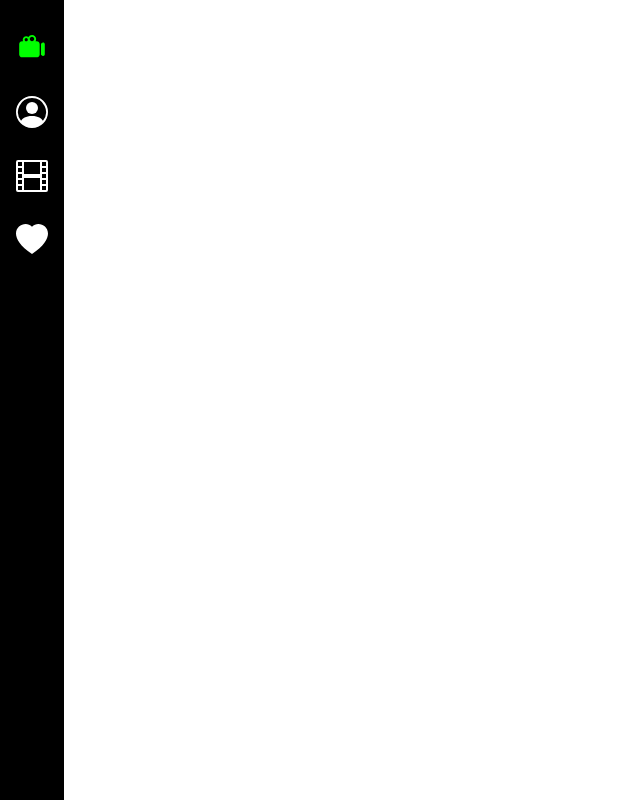
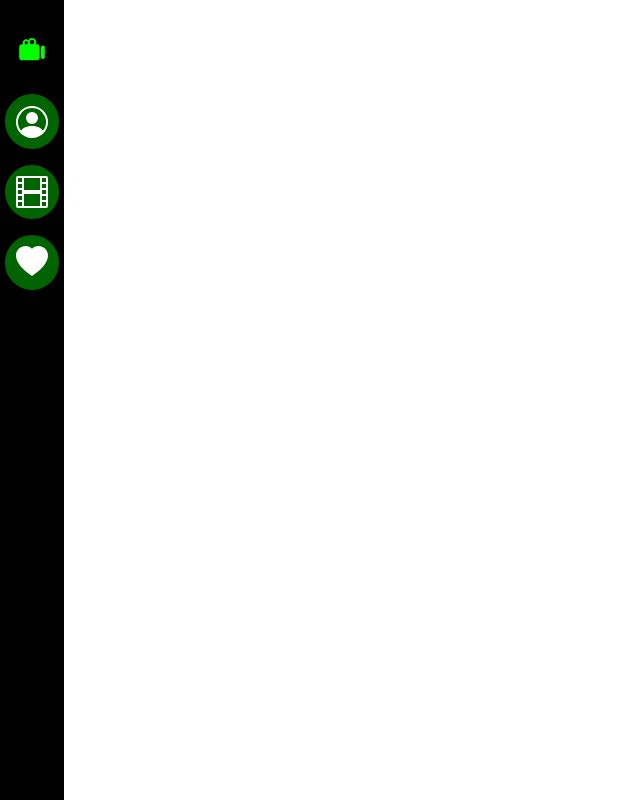
Before and after one commit to Vincent-Wong0925/Movie-Land, a React (Create React App) app in the folder front-end/: page / in a window 1280 px wide. Shown: the whole page, without its empty margins (0-640 px from the left). Built offline with nearby package versions, Linux system fonts and the light colour scheme.

Commit message:
Add animation to nav-link

```diff
--- a/front-end/src/components/navigation/navigation.css
+++ b/front-end/src/components/navigation/navigation.css
@@ -3,7 +3,7 @@
     display: flex;
     flex-direction: column;
     align-items: center;
-    position: absolute;
+    position: fixed;
     top: 0;
     left: 0;
     height: 100%;
@@ -13,14 +13,22 @@
 }
 
 .nav-item {
-    margin: .5rem auto;
+    margin: .5rem 0;
     height: 2rem;
     width: 2rem;
-    padding: .5rem;
-    border-radius: 20%;
+    padding: .7rem;
+    border-radius: 50%;
+    transition: 300ms;
+}
+
+.nav-link {
+    background-color: darkgreen;
 }
 
 .nav-link:hover {
-    background-color: lime;
-    color: black;
+    border-radius: 10%;
 }
+
+.nav-link:active {
+    transform: scale(0.8);
+}
```
